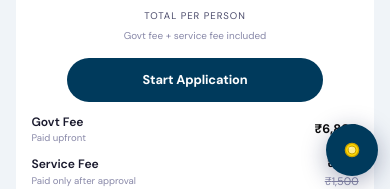
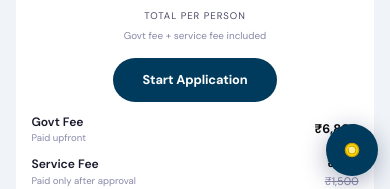
Before and after one commit to ihnsocialmediaa-pixel/TheVisaCo, a React (Create React App) app: page /visa/1 in a window 390 px wide. Shown: the part 656-845 px from the top of the page. Built offline with nearby package versions, Linux system fonts and the light colour scheme.

Commit message:
Reward-overlay

```diff
--- a/src/Component/Pages/Booking/Booking.css
+++ b/src/Component/Pages/Booking/Booking.css
@@ -898,7 +898,7 @@
 }
 .bk-modal__close:hover { background: rgba(255,255,255,.28); }
 .bk-modal__brand  { font-family: var(--ff2); font-size: 9px; font-weight: 700; letter-spacing: .22em; text-transform: uppercase; color: #ffffff; margin-bottom: .6rem; }
-.bk-modal__title  { font-family: var(--ff); font-size: clamp(1.3rem,3.5vw,1.9rem); font-weight: 700; color: #ffffff; line-height: 1.1; margin-bottom: .4rem; }
+.bk-modal__title  { font-family: var(--ff); font-size: clamp(1.3rem,3.5vw,1.9rem); font-weight: 700; color: #ffffff; line-height: 1.1; margin-bottom: .4rem; margin-top: 15px; }
 .bk-modal__sub    { font-family: var(--ff3); font-size: clamp(.74rem,1.4vw,.84rem); color: rgba(255,255,255,.8); line-height: 1.6; }
 
 .bk-modal__body { padding: clamp(.9rem,2vw,1.5rem); display: flex; flex-direction: column; gap: clamp(.8rem,1.8vw,1.4rem); }
@@ -1092,7 +1092,8 @@
   .bk-dest-grid { grid-template-columns: repeat(2,1fr); grid-template-rows: auto; }
   .bk-dest-card--wide { grid-column: span 2; }
   .bk-hero__badge { top: 2.2rem; right: 1.85rem; }
-  .bk-sb__cta { width: 55%; }
+  .bk-sb__cta { width: 25%; }
+  .bk-modal__cta { width: 35%; }
   .bk-essentials { grid-template-columns: repeat(3,1fr); }
 }
 
@@ -1185,6 +1186,9 @@
 
   .bk-fab-toggle { bottom: .75rem; right: .75rem; }
   .rw-lbl__title { font-size: .56rem; max-width: 65px; }
+  .bk-sb__cta { width: 50%; }
+  .bk-modal__cta { width: 50%; }
+
 }
 
 /* ── XXS: < 320px ────────────────────────────────────────────────── */
```
